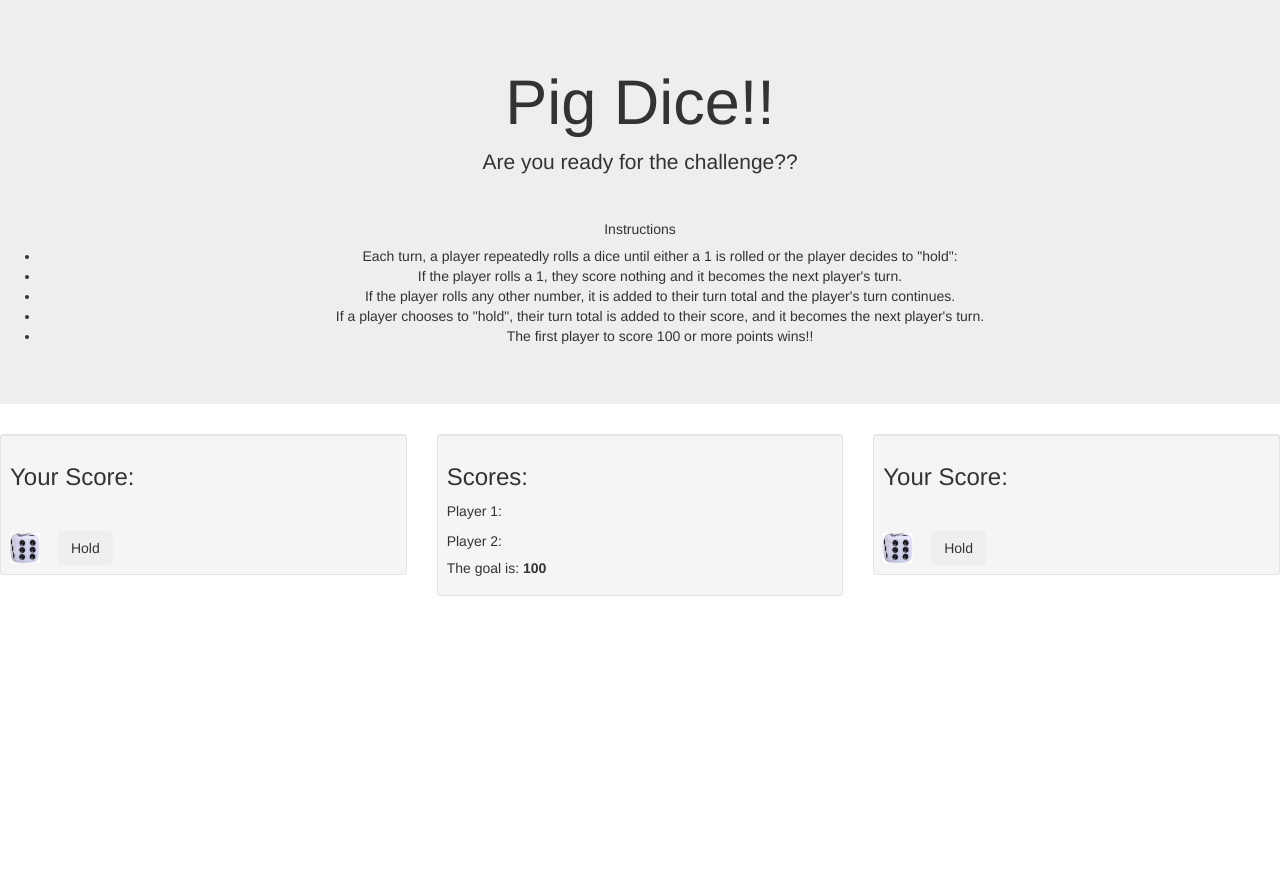
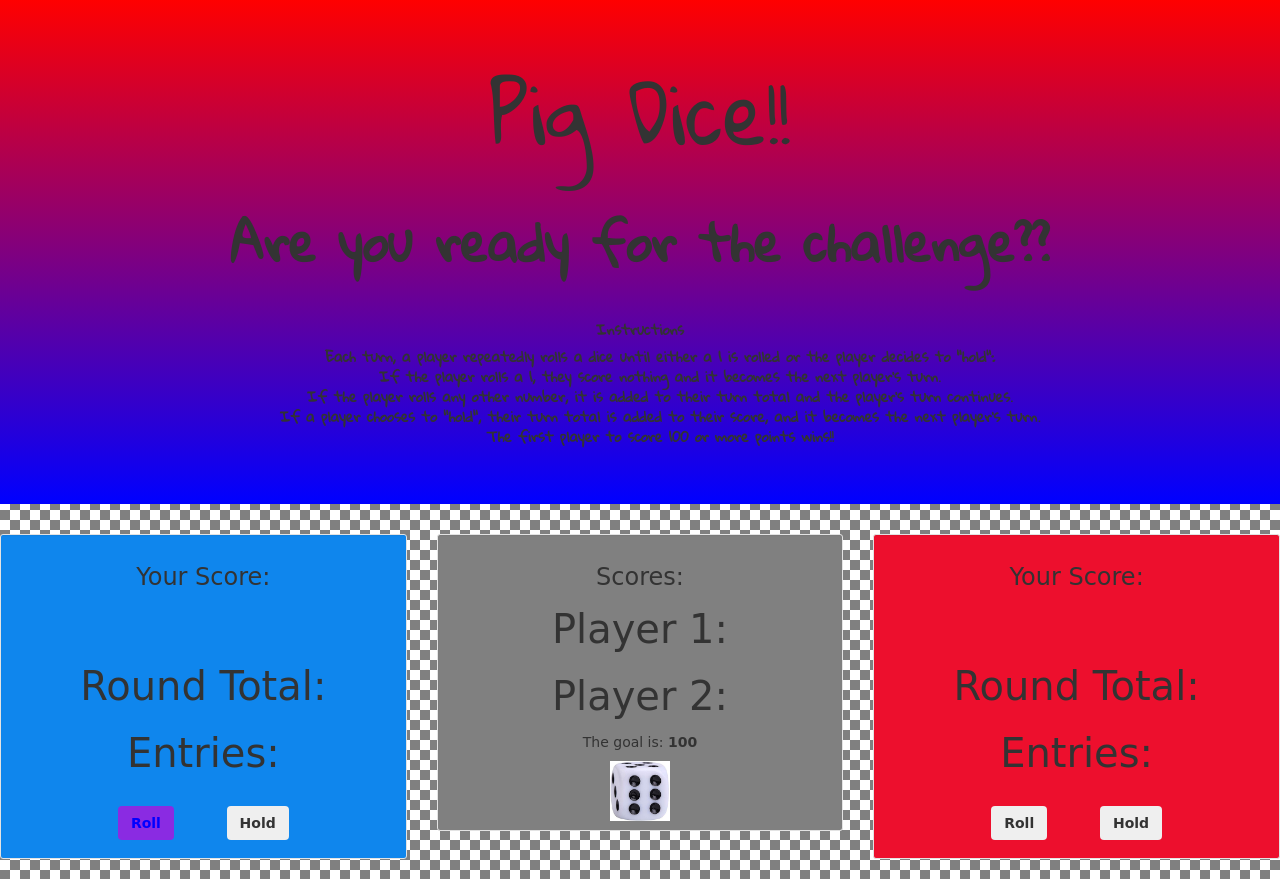
Before and after one commit to NthigaLee/PigGame, a plain HTML site: page index.html in a window 1280 px wide. Both pictures are taken after a click on the element "Instructions". Before the commit the page ends 800 px from the top, so only its background shows below. Drawn offline with nearby package versions, Linux system fonts and the light colour scheme; a web font is replaced by a local one.

Commit message:
Real Replica

```diff
--- a/css/style.css
+++ b/css/style.css
@@ -1,22 +1,87 @@
 .jumbotron{
     text-align: center;
+    font-family: 'Gloria Hallelujah', cursive;
+    font-weight: 700;
+
+    background-repeat: no-repeat;
+
+    background-image: linear-gradient(red,blue);
+    background-color: #90BDDF;
+    }
+    .jumbotron h1{
+        font-size: 80px;
+
+        opacity: 20;
     }
     .jumbotron p{
+        font-size: 50px;
+        font-weight: 900;
 
     }
+    .playerOne{
+        text-align: center;
+
+    }
+    #oneCss{
+        background-color: #0F86ED;
+        font-family: 'Neucha', cursive;
+        font-size: 40px;
+    }
+    .playerTwo{
+        text-align: center;
+
+    }
+    #twoCss{
+        background-color: #ED0F2D;
+        font-family: 'Neucha', cursive;
+        font-size: 40px;
+    }
+    .scores{
+        text-align: center;
+        font-size: 40px;
+
+    }
+    #scoreCss{
+        background-color:grey;
+        font-family: 'Knewave', cursive;
+    }
+
+
+    .ending{
+        display: none;
+        text-align: center;
+    }
+
     #instruShow{
         display: none;
     }
     h2#instructions:hover{
-   background-color: aqua;
+
        cursor: help;
     }
+    .btn#roll-1{
+        color: blue;
+        background-color: blueviolet;
+    }
     img{
-    height: 30px;
-    width: 30px;
+        height: 60px;
+        width: 60px;
     }
     img:hover{
- height: 32px;
- width: 32px;
+        height: 70px;
+        width: 70px;
+    }
+
+    .btn{
+        font-weight: 700;
+    }
+    .btn:hover{
+     height: 40px;
+     width: 60px;
      cursor: pointer;
     }
+    body {
+        background-image: linear-gradient(45deg, #808080 25%, transparent 25%), linear-gradient(-45deg, #808080 25%, transparent 25%), linear-gradient(45deg, transparent 75%, #808080 75%), linear-gradient(-45deg, transparent 75%, #808080 75%);
+        background-size: 20px 20px;
+        background-position: 0 0, 0 10px, 10px -10px, -10px 0px;
+      }
--- a/index.html
+++ b/index.html
@@ -7,6 +7,7 @@
     <title>Pig Dice</title>
     <link rel="stylesheet" href="css/bootstrap.css">
     <link rel="stylesheet" href="css/style.css">
+    <link href="https://fonts.googleapis.com/css?family=Gloria+Hallelujah|Knewave|Neucha&display=swap" rel="stylesheet">
     <script src="https://code.jquery.com/jquery-3.4.1.min.js" integrity="sha256-CSXorXvZcTkaix6Yvo6HppcZGetbYMGWSFlBw8HfCJo="
   crossorigin="anonymous"></script>
   <script src="js/underscore-min.js"></script>
@@ -14,10 +15,10 @@
 </head>
 <body>
     <div class="jumbotron">
-    <h1>Pig Dice!!</h1>
+    <h1>Pig Dice!!</h1><br><br>
     <p class="intro">Are you ready for the challenge??</p>
     <h2 class="btn btn primary" id="instructions">Instructions</h2>
-    <ul id="instruShow">
+    <ul id="instruShow" style="list-style-type:none">
         <li>Each turn, a player repeatedly rolls a dice until either a 1 is rolled or the player decides to "hold":</li>
         <li>If the player rolls a 1, they score nothing and it becomes the next player's turn.</li>
         <li>If the player rolls any other number, it is added to their turn total and the player's turn continues.</li>
@@ -27,45 +28,53 @@
 </div>
 <div class="row">
         <div class="col-md-4">
-    <div class="well well-sm">
+    <div class="well well-sm" id="oneCss">
         <div class="playerOne">
-            <h3>Your Score: </h3><br>
-            <h4><span class="overallScore1"></span></h4>
-            <p><span id="acc1"></span></p>
-             <p><span id="entries1"></span></p>
+            <h3>Your Score: <br><span class="overallScore1"></span></h3><br>
+
+            <p>Round Total: <br><span id="acc1"></span></p>
+             <p>Entries: <br><span id="entries1"></span></p>
              <p><span id="lost"></span></p>
-             <img src="img/die-button.jpg" id="roll-1" alt="die">
+
+             <button type="submit" class="btn" id="roll-1">Roll</button>
             &emsp;<button type="submit" class="btn" id="hold-1">Hold</button>
         </div>
     </div>
     </div>
     <div class="col-md-4">
-    <div class="well well-sm">
+    <div class="well well-sm" id="scoreCss">
+        <div class="scores">
         <h3>Scores:</h3>
 
-        <p>Player 1: <span class="overallScore1"></span></p>
-        <p>Player 2: <span class="overallScore2"></span></p>
+        <p>Player 1: <br><span class="overallScore1"></span></p>
+        <p>Player 2: <br><span class="overallScore2"></span></p>
 
         <h5>The goal is: <strong>100</strong></h5>
-
+        <img src="img/die-button.jpg" alt="die">
 
 
 
     </div>
     </div>
+    </div>
 
     <div class="col-md-4">
-    <div class="well well-sm">
+    <div class="well well-sm" id="twoCss">
     <div class="playerTwo">
-        <h3>Your Score: </h3><br>
-        <h4><span class="overallScore2"></span></h4>
-        <p><span id="acc2"></span></p>
-        <p><span id="entries2"></span></p>
-        <img src="img/die-button.jpg" id="roll-2" alt="die">
+        <h3>Your Score: <br><span class="overallScore2"></span></h3><br>
+
+        <p>Round Total: <br><span id="acc2"></span></p>
+        <p>Entries: <br><span id="entries2"></span></p>
+        <button type="submit" class="btn" id="roll-2">Roll</button>
         &emsp;<button class="btn" id="hold-2" type="submit">Hold</button>
     </div>
 </div>
 </div>
 </div>
+<div class="ending">
+        <h3>Oink!</h3>
+        <h4 class="winner"></h4>
+
+</div>
 </body>
 </html>
--- a/js/script.js
+++ b/js/script.js
@@ -5,10 +5,18 @@ var player2Acc = [];
 
 
 function player2turn() {
+    $("#oneCss").css("background-color", "#357CBA");
+    $("#twoCss").css("background-color","#BA3535")
     $("#roll-1").attr("disabled", true);
     $("#hold-1").attr("disabled", true);
     $("#roll-2").attr("disabled", false);
     $("#hold-2").attr("disabled", false);
+}
+function player1turn() {
+    $("#roll-2").attr("disabled", true);
+    $("#hold-2").attr("disabled", true);
+    $("#roll-1").attr("disabled", false);
+    $("#hold-1").attr("disabled", false);
 }
 
 
@@ -29,7 +37,9 @@ $(document).ready(function () {
         console.log(player1);
         player1.forEach(function (play1) {
             if (play1 === 1) {
+
                 totol = 0;
+                player2turn();
                 return (totol);
             }
             else {
@@ -41,26 +51,36 @@ $(document).ready(function () {
         $("#acc1").text(totol);
     });
     $("#hold-1").click(function() {
+
+        $("#acc1").text(0);
        player1Acc.push(totol);
        console.log(player1Acc);
     var accumu = 0;
        player1Acc.forEach(function(accpl1){
        accumu +=accpl1;
        return (accumu);
-       })
+       });
 
        $(".overallScore1").text(accumu);
+       player2turn();
     });
+
+//player 2 click functions:
+
     $("#roll-2").click(function () {
         var diceNum = _.random(1, 6);
+        total = 0;
+        $("#entries2").text(diceNum);
 
-        $("#entries2").text(diceNum);
-        total = 0;
         player2.push(diceNum);
         console.log(player2);
+
         player2.forEach(function (play2) {
+
             if (play2 === 1) {
+
                 total = 0;
+                player1turn();
                 return (total);
             }
             else {
@@ -72,16 +92,32 @@ $(document).ready(function () {
         $("#acc2").text(total);
     });
     $("#hold-2").click(function() {
+        $("#acc2").text(0);
        player2Acc.push(total);
-       console.log(player2Acc);
+
     var accumu1 = 0;
-       player2Acc.forEach(function(accpl2){
+       player1Acc.forEach(function(accpl2){
        accumu1 +=accpl2;
        return (accumu1);
-       })
+       });
 
        $(".overallScore2").text(accumu1);
+       player1turn();
     });
+
+    if (accumu >=100 || accumu1 >= 100){
+
+        $(".row").fadeOut(2000);
+        if (accumu >= 100){
+            $(".winner").text("Player 1 Wins!");
+        }
+        else{
+            $(".winner").text("Plaer 2 Wins!!")
+        }
+
+        $(".ending").fadeIn(1000);
+
+    }
 
 
 });
```
Lines whose indentation alone changed are shown as unchanged.
